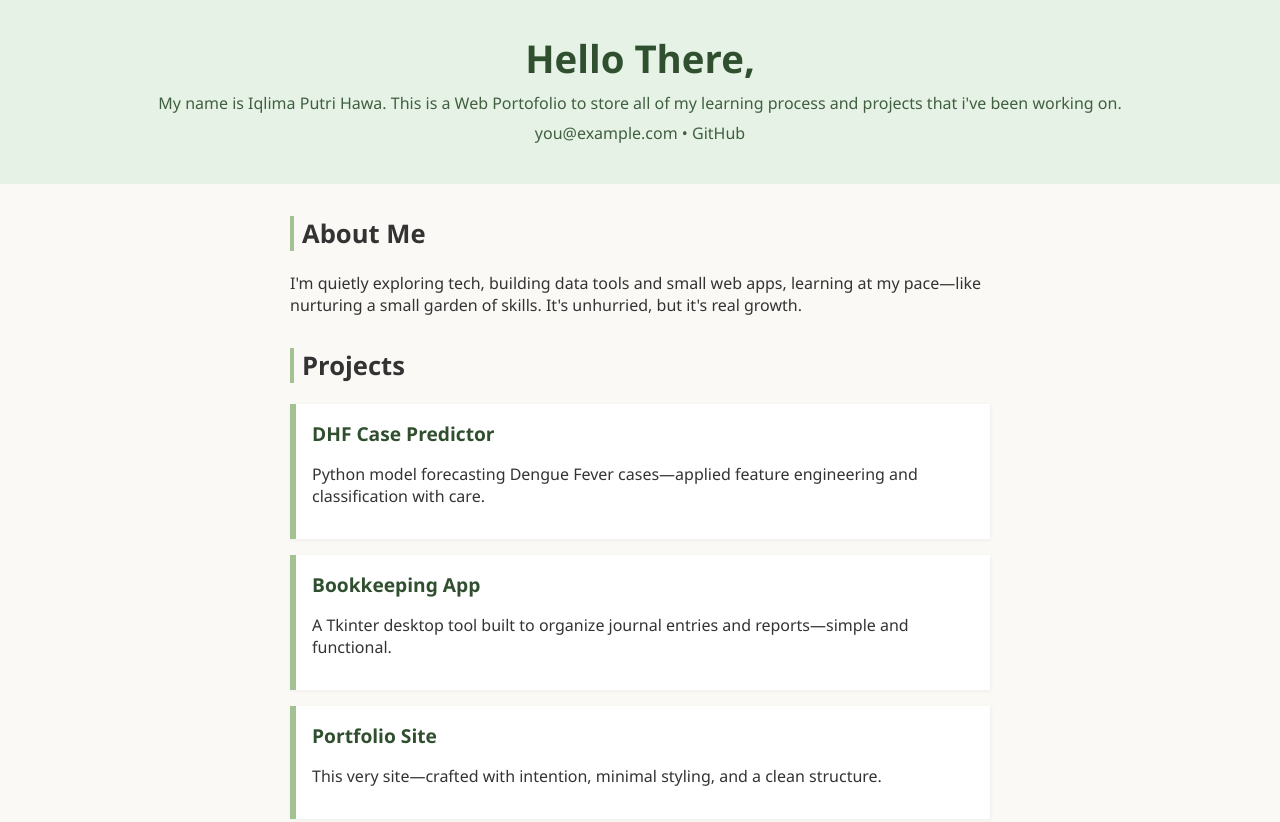
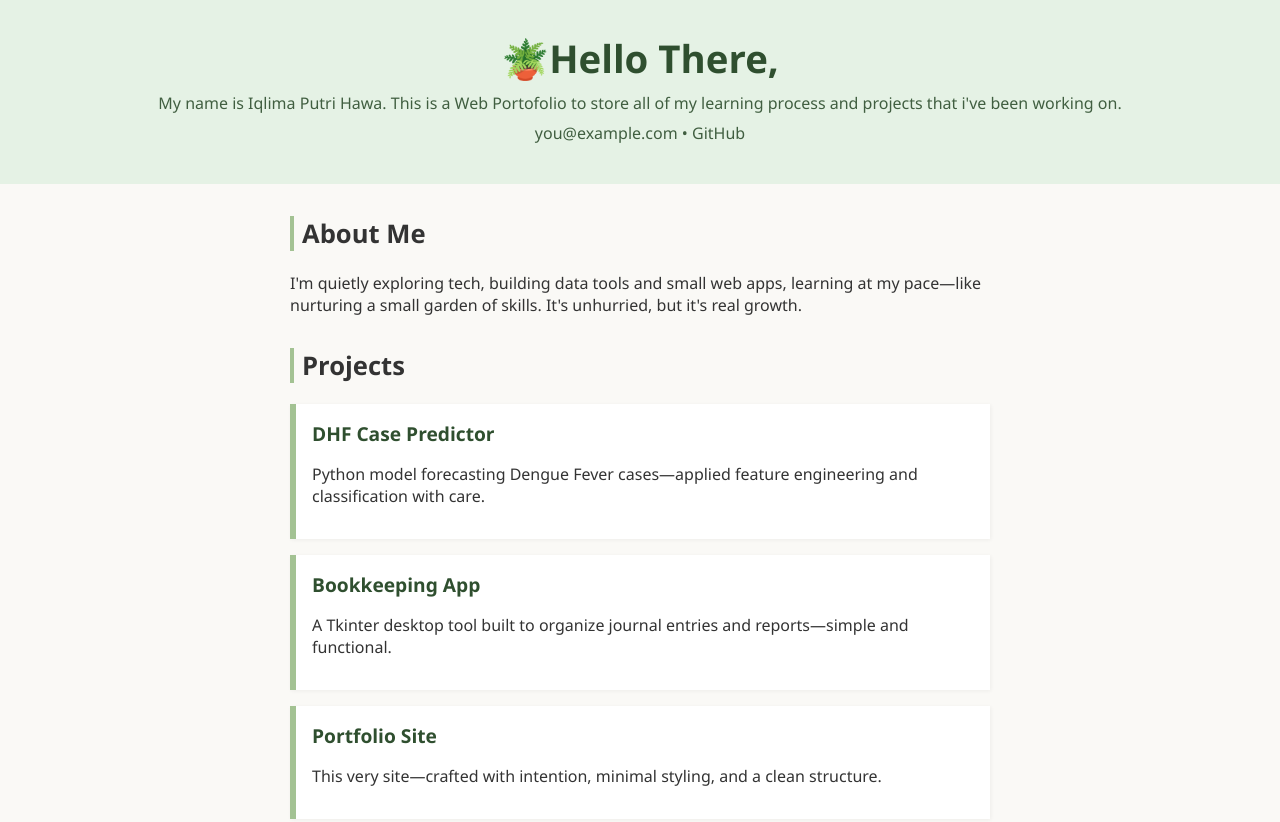
Before and after one commit to iqlimaputrih/iqlimaputrih.github.io, a plain HTML site: page index.html in a window 1280 px wide. Shown: the top 822 px of the page. Drawn offline with Linux system fonts and the light colour scheme.

Commit message:
Update index.html

```diff
--- a/index.html
+++ b/index.html
@@ -70,7 +70,7 @@
 <body>
 
   <header>
-    <h1>Hello There, </h1>
+    <h1>🪴Hello There, </h1>
     <p>My name is Iqlima Putri Hawa. This is a Web Portofolio to store all of my learning process and projects that i've been working on.</p>
     <p><a href="mailto:you@example.com">you@example.com</a> • <a href="https://github.com/yourusername" target="_blank">GitHub</a></p>
   </header>
```
